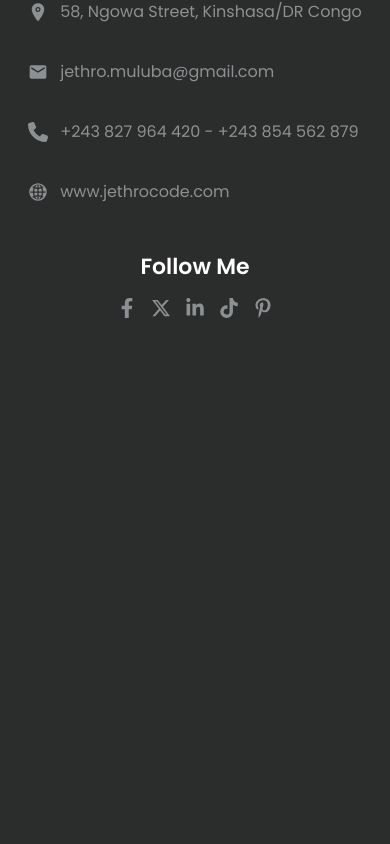
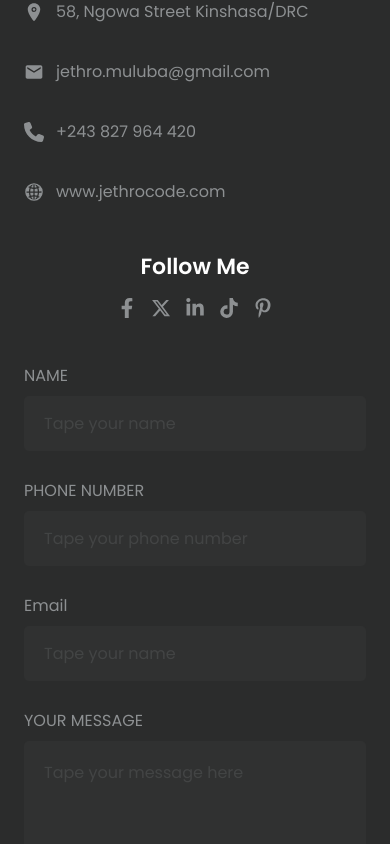
Before and after one commit to JethroMuluba/jethrocode_portfolio, a React (Vite) app: page / in a window 390 px wide. Shown: the part 3260-4104 px from the top of the page. Before the commit the page ends 3628 px from the top, so only its background shows below. Built offline with nearby package versions, Linux system fonts and the light colour scheme.

Commit message:
Feat : Add Form for Mobile Version

```diff
--- a/package.json
+++ b/package.json
@@ -10,6 +10,7 @@
     "preview": "vite preview"
   },
   "dependencies": {
+    "axios": "^1.7.2",
     "framer-motion": "^11.2.10",
     "hamburger-react": "^2.5.1",
     "react": "^18.2.0",
--- /dev/null
+++ b/src/components/ContactForm.jsx
@@ -0,0 +1,45 @@
+import React from 'react'
+import { useForm } from 'react-hook-form';
+
+function ContactForm() {
+
+        const { register, handleSubmit, formState : {errors}, reset} = useForm();
+
+          const onSubmitForm = (data) => {
+            alert(`Client name is ${data.name}, phone number is ${data.phone}, email is ${data.email} and message is ${data.message}`)
+          }
+  return (
+    <form onSubmit={handleSubmit(onSubmitForm)} className=' flex flex-col gap-[28px]'>
+      <div className=' flex flex-col items-start  gap-2'>
+        <label htmlFor="name" className=' text-base text-[#8D9092]'>NAME</label>
+        <input {...register("name", {required:true, minLength: 3, maxLength:60})} type="text" className=' bg-[#303131] h-[55px] rounded-[5px] px-5 w-[100%] text-[#fff] placeholder:text-[#8D9092] placeholder:opacity-20 outline-none appearance-none caret-[#fff] ' placeholder='Tape your name' />
+        {errors.name && <span style={{color: '#DA5643', fontSize: '12px'}}>Name must have at least 3 letters</span>}
+      </div>
+
+      <div className=' flex flex-col gap-[28px]'>
+        <div className=' flex flex-col items-start  gap-2'>
+          <label htmlFor="phone" className=' text-base text-[#8D9092]'>PHONE NUMBER</label>
+          <input {...register("phone", {required:true})} type="number" className=' bg-[#303131] h-[55px] rounded-[5px] px-5 w-[100%] text-[#fff] placeholder:text-[#8D9092] placeholder:opacity-20 outline-none appearance-none caret-[#fff] ' placeholder='Tape your phone number' />
+          {errors.phone && <span style={{color: '#DA5643', fontSize: '12px'}}>Phone is required</span>}
+        </div>
+
+        <div className=' flex flex-col items-start  gap-2'>
+          <label htmlFor="email" className=' text-base text-[#8D9092]'>Email</label>
+          <input {...register("email", {required:true, minLength: 5, maxLength:60})} type="email" className=' bg-[#303131] h-[55px] rounded-[5px] px-5 w-[100%] text-[#fff] placeholder:text-[#8D9092] placeholder:opacity-20 outline-none appearance-none caret-[#fff] ' placeholder='Tape your name' />
+          {errors.email && <span style={{color: '#DA5643', fontSize: '12px'}}>Email must have at least 5 letters</span>}
+        </div>
+
+        <div className=' flex flex-col items-start  gap-2'>
+          <label htmlFor="message" className=' text-base text-[#8D9092]'>YOUR MESSAGE</label>
+          <textarea {...register("message", {required:true, minLength: 10, maxLength:500})} name="message" id="" className=' bg-[#303131] h-[186px] rounded-[5px] p-5 w-[100%] text-[#fff] placeholder:text-[#8D9092] placeholder:opacity-20 outline-none appearance-none caret-[#fff] ' placeholder='Tape your message here'></textarea>
+          {errors.message && <span style={{color: '#DA5643', fontSize: '14px'}}>You must message me to get more informations</span>}
+        </div>
+
+        <button type='submit' className=' bg-[#FEB633] hover:bg-[#303131] text-sm font-semibold hover:border hover:border-[#FEB633] text-white hover:text-[#FEB633] py-[14px] px-[50px] md:ml-0   rounded-md active:border-2 active:border-[#fff]'>Send Message </button>
+      </div>
+
+    </form>
+  )
+}
+
+export default ContactForm;
--- a/src/components/ContactInfo.jsx
+++ b/src/components/ContactInfo.jsx
@@ -7,7 +7,7 @@ import { IoGlobe } from "react-icons/io5";
 
 function ContactInfo() {
   return (
-    <div className=' flex flex-col gap-[36px]'>
+    <div className=' flex flex-col gap-[36px] '>
         <h3 className="text-[22px] font-semibold text-white md:text-start">Contact Info</h3>
 
         <div className=' flex flex-col gap-[36px]'>
@@ -24,7 +24,7 @@ function ContactInfo() {
             <div className='flex gap-3 items-center'>
                 <FaPhone size={20} color='#8D9092' />
                 <div>
-                    <p className=' text-base text-[#8D9092] '> {data.contact[0].phone1}  -  {data.contact[0].phone2} </p>
+                    <p className=' text-base text-[#8D9092] '> {data.contact[0].phone1} </p>
                     {/* <p className=' text-base text-[#8D9092] '> {data.contact[0].phone2} </p> */}
                 </div>
             </div>
--- a/src/components/ContactMe.jsx
+++ b/src/components/ContactMe.jsx
@@ -1,18 +1,24 @@
 import React from 'react'
 import ContactInfo from './ContactInfo';
 import FollowMe from './FollowMe';
+import ContactForm from './ContactForm';
 
 function ContactMe() {
   return (
-    <div id="contact-me" className=' w-full flex flex-col gap-8 items-center text-center py-[50px]'>
+    <div id="contact-me" className=' w-full flex flex-col gap-8 items-center text-center px-6 py-[50px]'>
           <div className=' flex flex-col gap-2 items-center md:w2/4   '>
             <h3 className=' font-semibold text-white text-[32px] md:text-[42px] md:text-center' >Contact Me</h3>
             <span className=' w-[96px] border-b-2 border-[#FEB633]'></span>
         </div>
 
-        <div className=' flex flex-col gap-[46px]'>
-          <ContactInfo/>
-          <FollowMe/>
+        <div className=' flex flex-col gap-[46px]' >
+          <div className=' flex flex-col gap-[46px]'>
+            <ContactInfo/>
+            <FollowMe/>
+          </div>
+
+          <ContactForm/>
+
         </div>
 
     </div>
--- a/src/components/FollowMe.jsx
+++ b/src/components/FollowMe.jsx
@@ -7,7 +7,7 @@ import { FaPinterestP } from "react-icons/fa";
 
 function FollowMe() {
   return (
-    <div className=' flex flex-col gap-[15px] items-center'>
+    <div className=' flex flex-col gap-[15px] items-center md:items-start'>
         <h3 className="text-[22px] font-semibold text-white md:text-start">Follow Me</h3>
         <div className=' flex gap-[14px]' >
             <a href="https://web.facebook.com/jethro.muluba/" className=' text-[#8D9092] hover:text-[#FEB633]'><FaFacebookF size={20} /></a>
--- a/src/data/data.json
+++ b/src/data/data.json
@@ -133,7 +133,7 @@
 
 "contact" : [
     {
-        "address" : "58, Ngowa Street, Kinshasa/DR Congo",
+        "address" : "58, Ngowa Street Kinshasa/DRC",
         "email" : "jethro.muluba@gmail.com",
         "phone1" : "+243 827 964 420",
         "phone2" : "+243 854 562 879",
```
Also changed, not shown: 1 other file (tests, documents, lock files or other folders).
